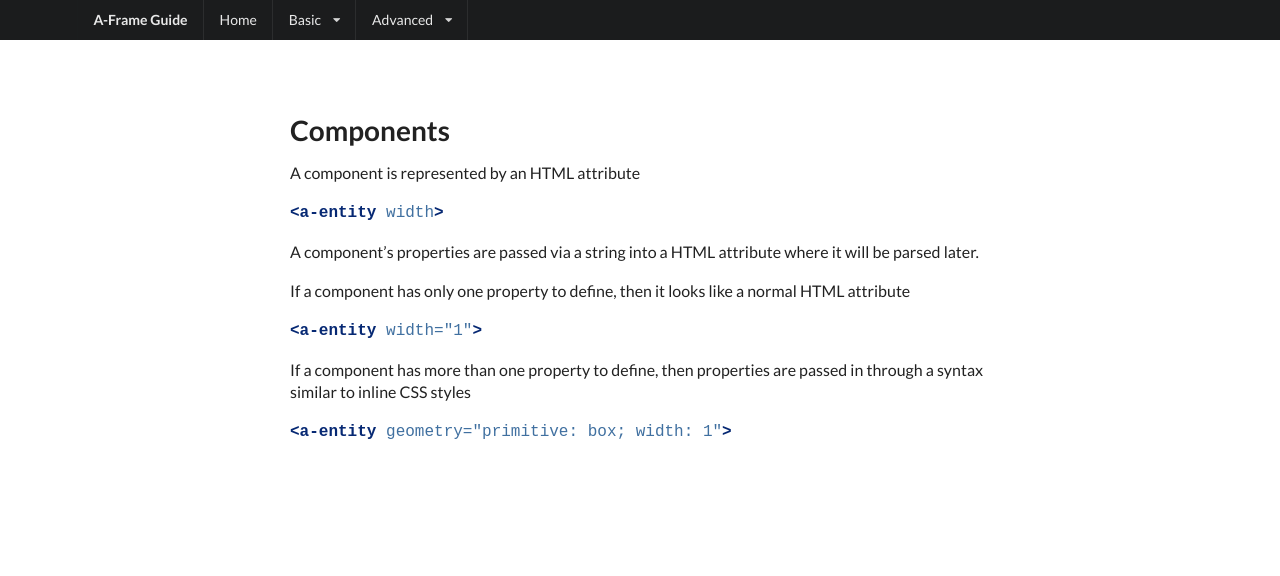
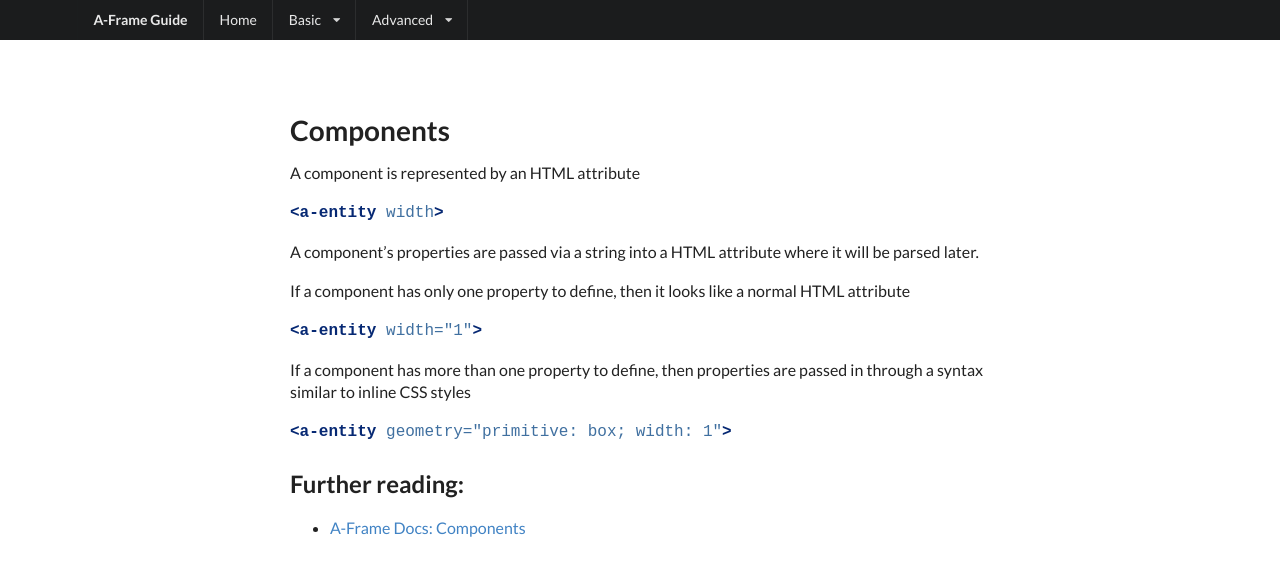
Before and after one commit to omgmog/gdd-aframe-guide, a Jekyll site: the page built from src/basic/components.md, in a window 1280 px wide and 900 px high. Shown: the top 576 px of the window. Built offline with Jekyll 4.4.1, drawn with Linux system fonts in a browser that asks for light colours.

Commit message:
Components link to aframe docs

````diff
--- a/src/basic/components.md
+++ b/src/basic/components.md
@@ -24,3 +24,7 @@ If a component has more than one property to define, then properties are passed
 ```html
 <a-entity geometry="primitive: box; width: 1">
 ```
+
+## Further reading:
+
+- [A-Frame Docs: Components](https://aframe.io/docs/0.2.0/core/component.html)
````
